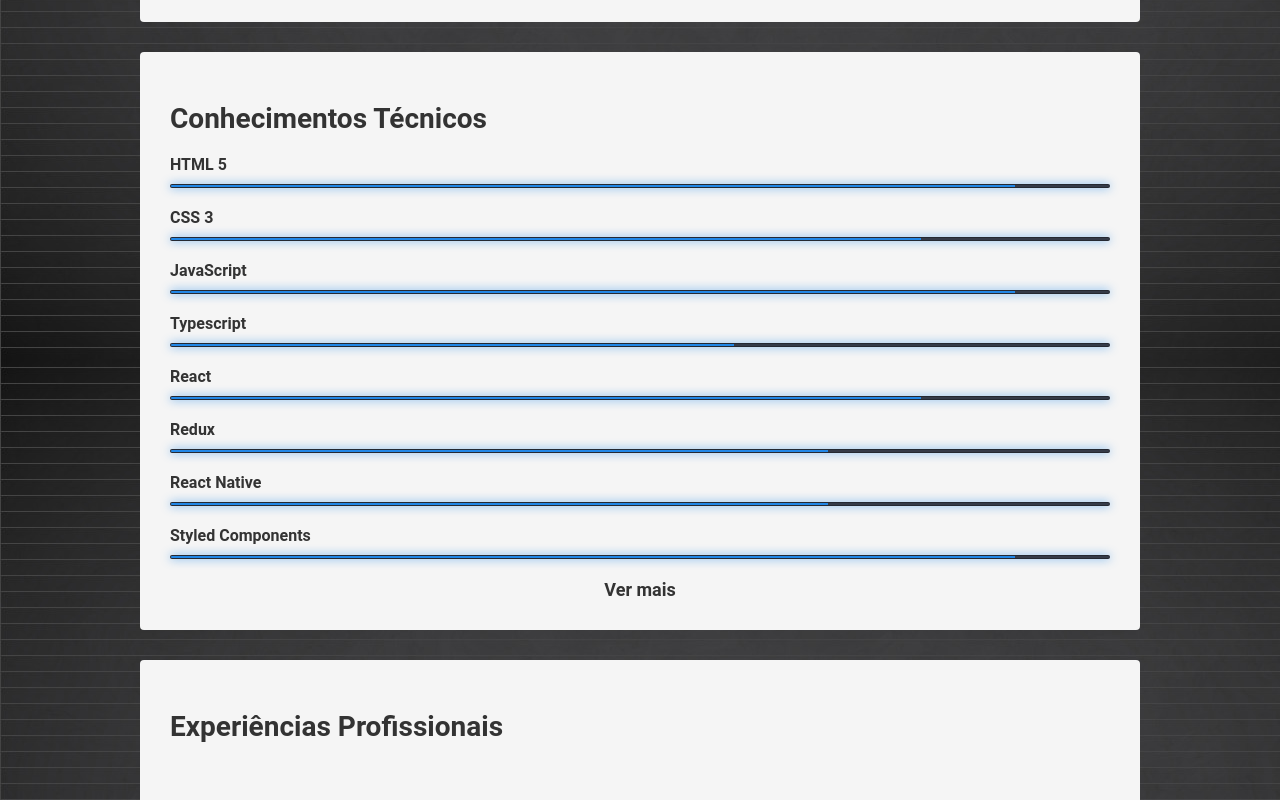
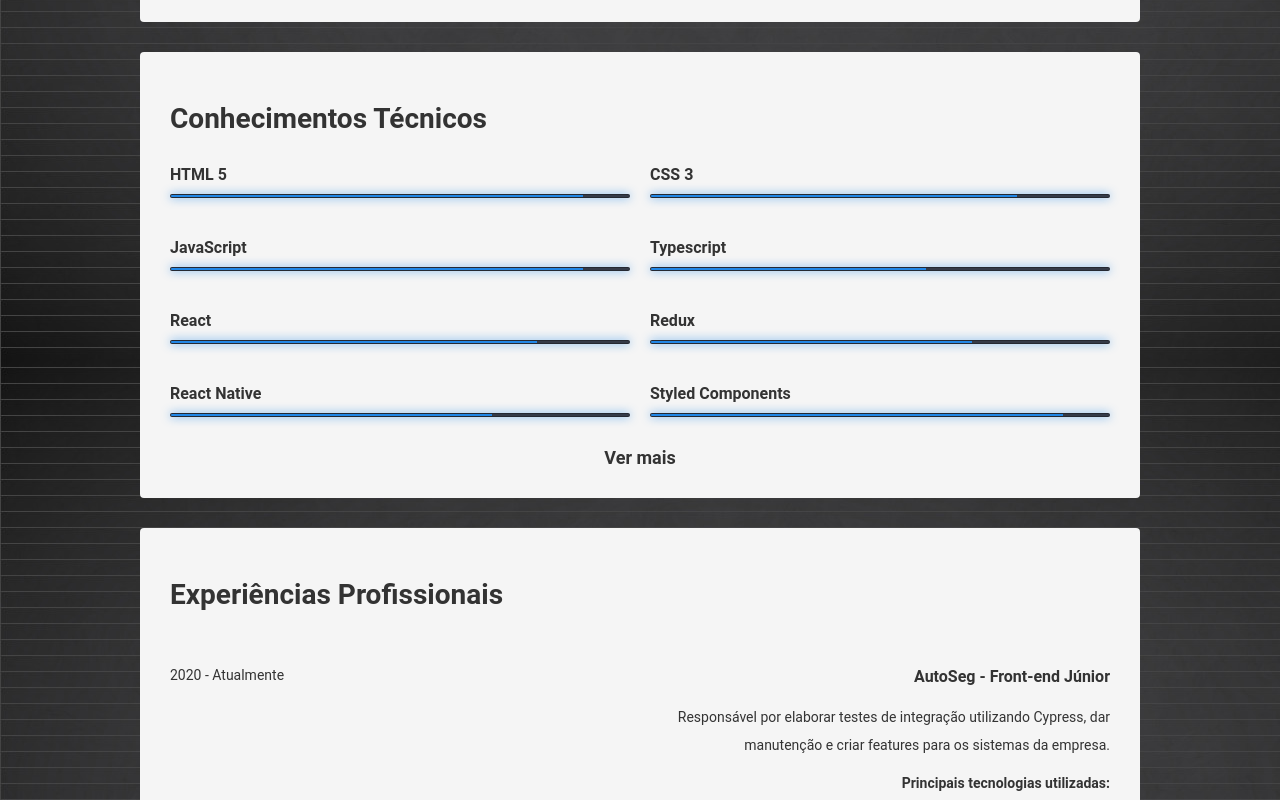
Before and after one commit to dannielss/portfolio, a React (Create React App) app: page /about in a window 1280 px wide. Shown: the part 541-1341 px from the top of the page. Built offline with nearby package versions, Linux system fonts and the light colour scheme.

Commit message:
add grid

```diff
--- a/src/components/Skills/index.js
+++ b/src/components/Skills/index.js
@@ -1,12 +1,14 @@
 import React, { useState } from 'react';
 
-import { List, Title, ListItem, Name, Bar, Content, ListHidden, More, Text, Less } from './styles';
+import { List, Title, ContainerList, ListItem, Name, Bar, Content, ListItemHidden, More, Text, Less } from './styles';
 
 export default function Skills() {
   const [show, setShow] = useState(false);
+
   return (
     <List>
       <Title>Conhecimentos Técnicos</Title>
+      <ContainerList>
         <ListItem>
           <Name>HTML 5</Name>
           <Bar title="90%">
@@ -55,71 +57,71 @@
             <Content width="90%"></Content>
           </Bar>
         </ListItem>
-      <More onClick={() => setShow(true)} show={show}>
-        <Text>Ver mais</Text>
-      </More>
-      <ListHidden show={show}>
-        <ListItem>
+
+        <ListItemHidden show={show}>
           <Name>Git</Name>
           <Bar title="80%">
             <Content width="80%"></Content>
           </Bar>
-        </ListItem>
-        <ListItem>
+        </ListItemHidden>
+        <ListItemHidden show={show}>
           <Name>Jest</Name>
           <Bar title="50%">
             <Content width="50%"></Content>
           </Bar>
-        </ListItem>
-        <ListItem>
+        </ListItemHidden>
+        <ListItemHidden show={show}>
           <Name>Cypress</Name>
           <Bar title="90%">
             <Content width="90%"></Content>
           </Bar>
-        </ListItem>
-        <ListItem>
+        </ListItemHidden>
+        <ListItemHidden show={show}>
           <Name>Node</Name>
           <Bar title="70%">
             <Content width="70%"></Content>
           </Bar>
-        </ListItem>
-        <ListItem>
+        </ListItemHidden>
+        <ListItemHidden show={show}>
           <Name>ExpressJS</Name>
           <Bar title="80%">
             <Content width="80%"></Content>
           </Bar>
-        </ListItem>
-        <ListItem>
+        </ListItemHidden>
+        <ListItemHidden show={show}>
           <Name>AdonisJS</Name>
           <Bar title="70%">
             <Content width="70%"></Content>
           </Bar>
-        </ListItem>
-        <ListItem>
+        </ListItemHidden>
+        <ListItemHidden show={show}>
           <Name>MongoDB</Name>
           <Bar title="70%">
             <Content width="70%"></Content>
           </Bar>
-        </ListItem>
-        <ListItem>
+        </ListItemHidden>
+        <ListItemHidden show={show}>
           <Name>MySql</Name>
           <Bar title="80%">
             <Content width="80%"></Content>
           </Bar>
-        </ListItem>
-        <ListItem>
+        </ListItemHidden>
+        <ListItemHidden show={show}>
           <Name>PostgreSQL</Name>
           <Bar title="60%">
             <Content width="60%"></Content>
           </Bar>
-        </ListItem>
-        <ListItem>
+        </ListItemHidden>
+        <ListItemHidden show={show}>
           <Name>SQLServer</Name>
           <Bar title="80%">
             <Content width="80%"></Content>
           </Bar>
-        </ListItem>
-      </ListHidden>
+        </ListItemHidden>
+      </ContainerList>
+      <More onClick={() => setShow(true)} show={show}>
+          <Text>Ver mais</Text>
+      </More>
       <Less onClick={() => setShow(false)} show={show}>
         <Text>Ver menos</Text>
       </Less>
--- a/src/components/Skills/styles.js
+++ b/src/components/Skills/styles.js
@@ -7,6 +7,12 @@
   background: #F5F5F5;
   padding: 30px;
   border-radius: 4px;
+`;
+
+export const ContainerList = styled.div`
+  display: grid;
+  grid-template-columns: repeat(2, 1fr);
+  grid-gap: 20px;
 `;
 
 export const Title = styled.h1`
@@ -19,9 +25,6 @@
   }
 `;
 
-export const ListItem = styled.li`
-  margin: 20px 0;
-`;
 
 export const Name = styled.h3`
   font-size: 16px;
@@ -57,17 +60,22 @@
   }
 `;
 
+export const ListItem = styled.li`
+  margin: 10px 0;
+`;
+
+export const ListItemHidden = styled.li`
+  margin: 10px 0;
+  display: ${props => props.show ? 'block' : 'none'};
+  animation: ${opacity} 0.5s ease-in;
+`;
+
 export const Content = styled.span`
   height: 2px;
   float: left;
   background: #2187e7;
   animation: ${props => show(props.width)} 2s ease-out;
   animation-fill-mode: forwards;
-`;
-
-export const ListHidden = styled.div`
-  display: ${props => props.show ? 'block' : 'none'};
-  animation: ${opacity} 0.5s ease-in;
 `;
 
 export const More = styled.div`
@@ -78,6 +86,7 @@
   font-weight: bold;
   display: ${props => props.show ? 'none' : 'block'};
   transition: 0.5s;
+  margin-top: 20px;
 
 `;
 
@@ -95,4 +104,5 @@
   font-weight: bold;
   display: ${props => props.show ? 'block' : 'none'};
   transition: 0.5s;
+  margin-top: 20px;
 `;
```
Lines whose indentation alone changed are shown as unchanged.
